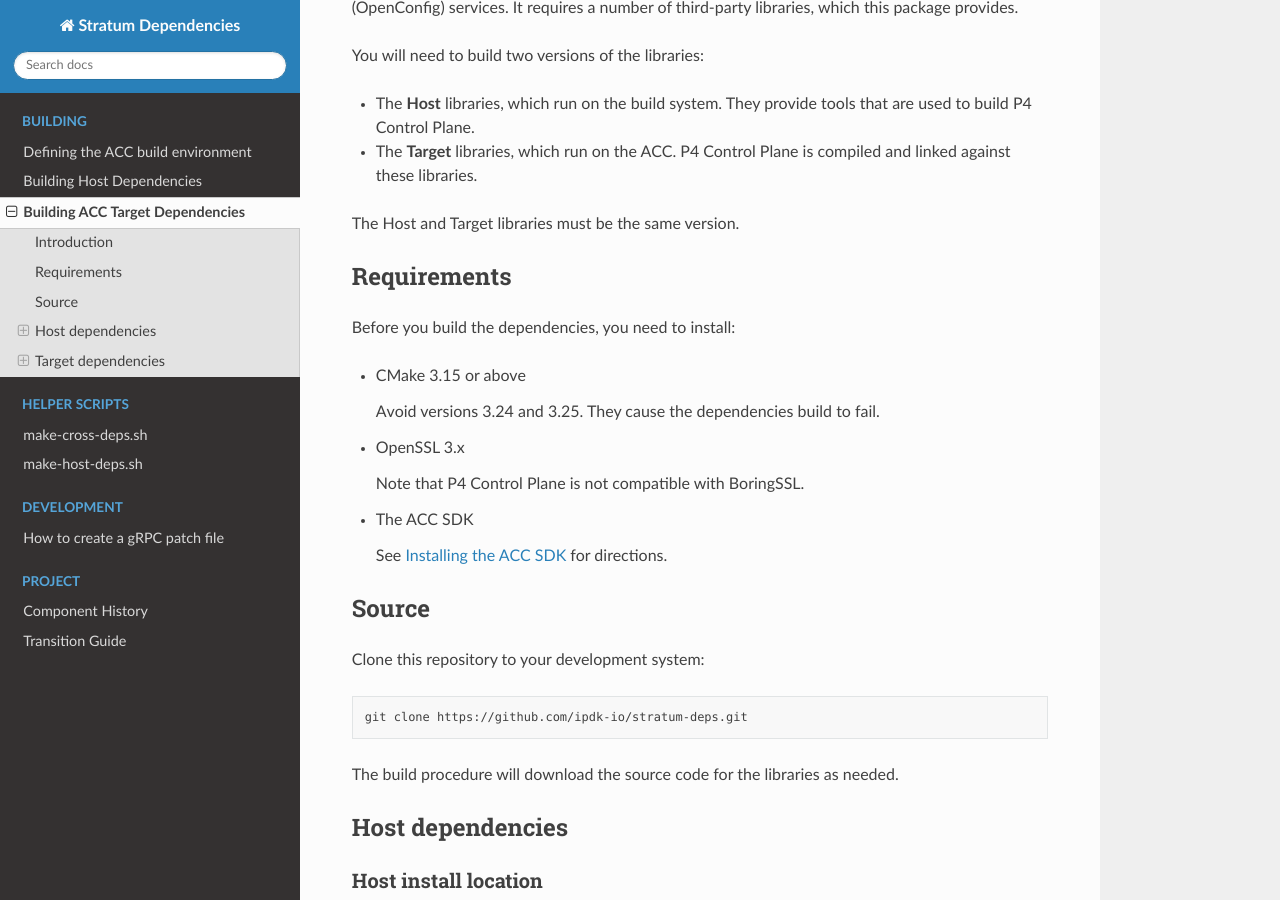
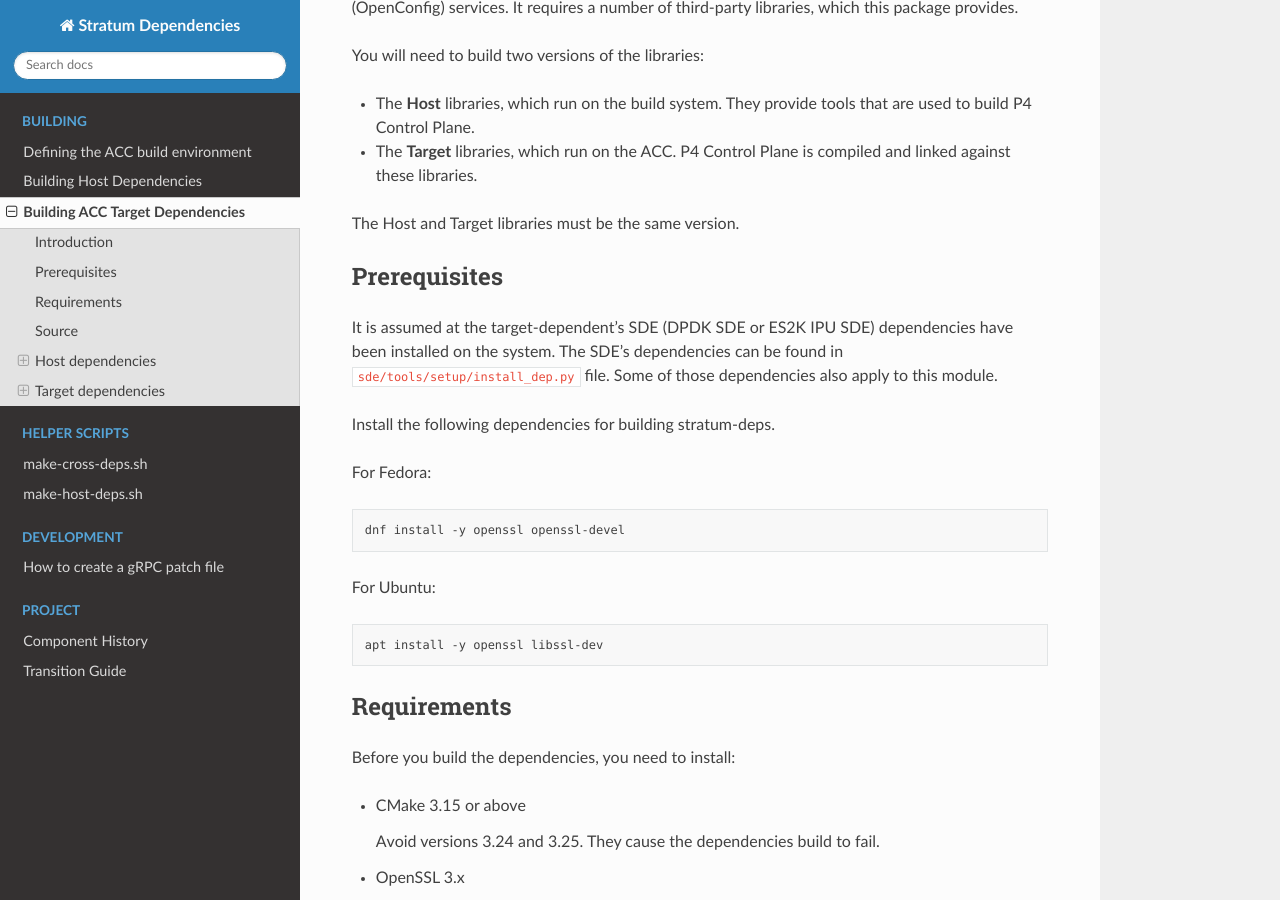
Before and after one commit to ipdk-io/stratum-deps, a Sphinx documentation site: the page built from docs/building-acc-target-deps.md, in a window 1280 px wide and 900 px high, scrolled down 364 px. Built offline with Sphinx 7.4.7 and the Read the Docs theme 2.0.0, drawn with Linux system fonts in a browser that asks for light colours.

Commit message:
Add prerequisites needed to build stratum-deps
Signed-off-by: Sabeel Ansari <sabeel.ansari@intel.com>

````diff
--- a/docs/building-acc-target-deps.md
+++ b/docs/building-acc-target-deps.md
@@ -21,6 +21,24 @@
   compiled and linked against these libraries.
 
 The Host and Target libraries must be the same version.
+
+## Prerequisites
+
+It is assumed at the target-dependent's SDE (DPDK SDE or ES2K IPU SDE) dependencies have been installed on the system. The SDE's dependencies can be found in `sde/tools/setup/install_dep.py` file. Some of those dependencies also apply to this module.
+
+Install the following dependencies for building stratum-deps.
+
+For Fedora:
+
+```bash
+dnf install -y openssl openssl-devel
+```
+
+For Ubuntu:
+
+```bash
+apt install -y openssl libssl-dev
+```
 
 ## Requirements
 
````
Also changed, not shown: docs/building-host-deps.md (+18 -0 lines).
